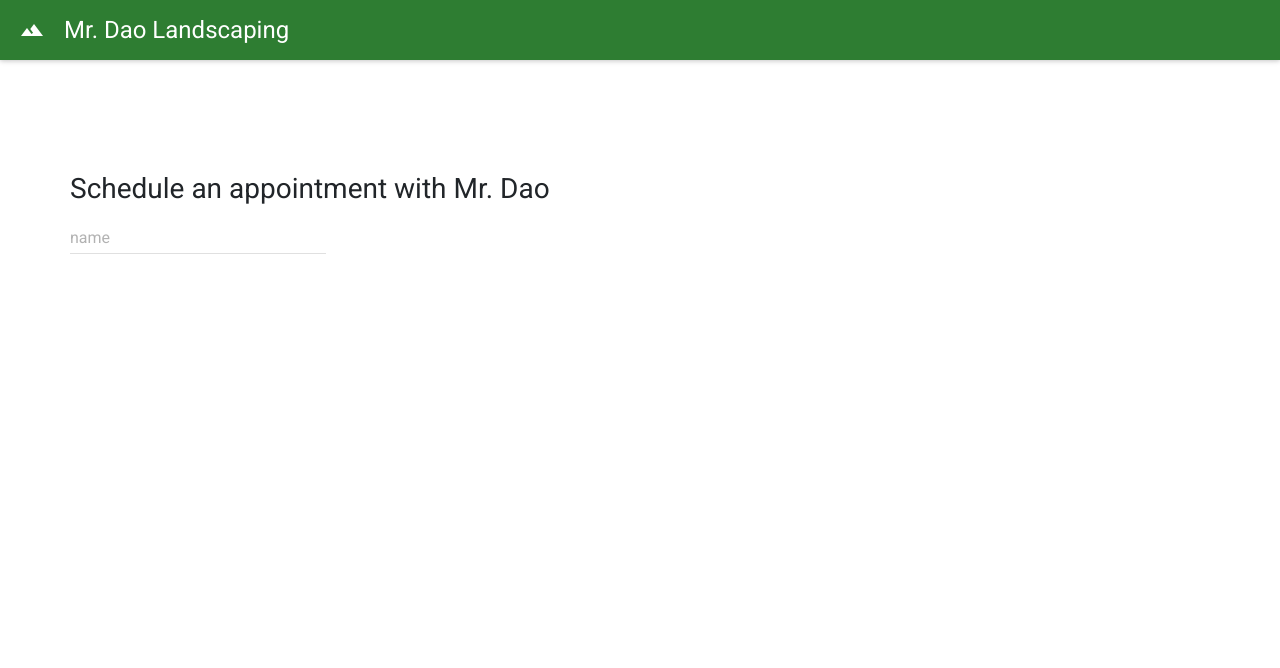
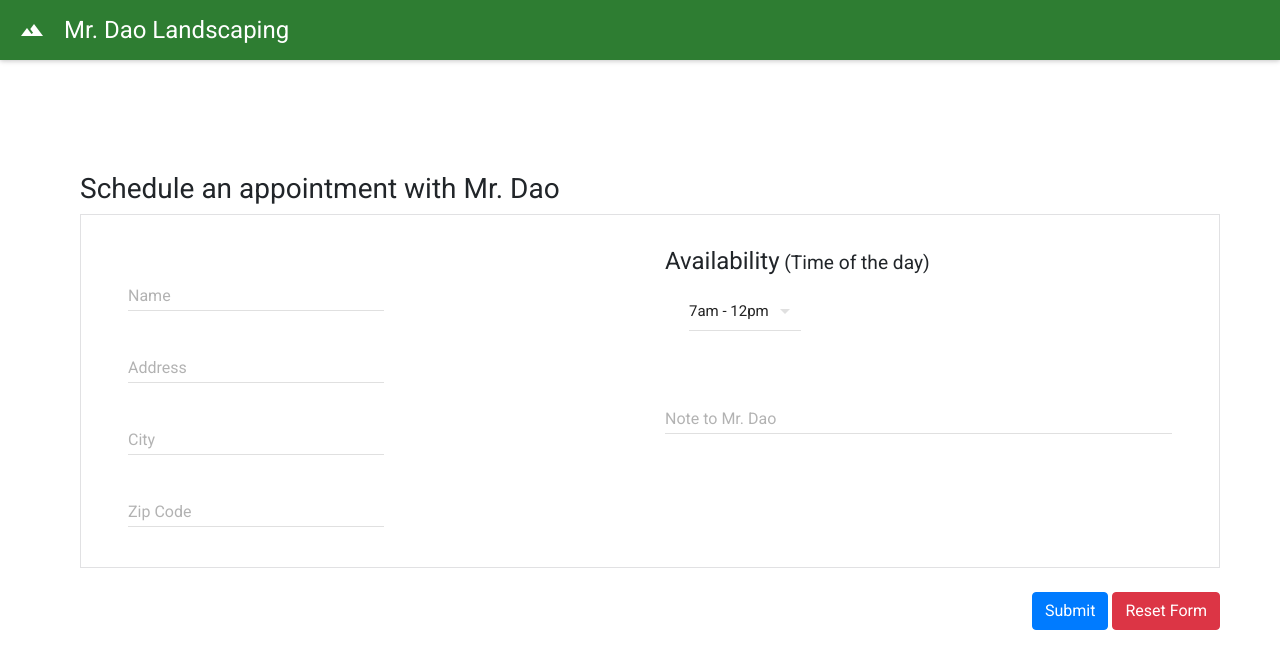
Before and after one commit to zktnguyen/mrdao-landscaping, a React (Create React App) app in the folder new-version/: page /schedule in a window 1280 px wide. Shown: the top 668 px of the page. Built offline with nearby package versions, Linux system fonts and the light colour scheme.

Commit message:
Front-end of the schedule form completed, need to add redux and email routing

```diff
--- a/new-version/src/App.css
+++ b/new-version/src/App.css
@@ -114,7 +114,6 @@ a:hover {
   border-top: 1px solid #e1e1e3;
   background-color: #f4f5f7;
   height: 100%;
-  border: 1px 0 0 0 #eee;
   margin: 0 auto;
   font-size: 16px;
   font-weight: 500;
@@ -132,4 +131,21 @@ a:hover {
     margin: 0 auto; }
 
 .schedule-form {
-  margin: 7rem auto; }
+  margin: 2rem auto; }
+  @media only screen and (min-width: 768px) {
+    .schedule-form {
+      margin: 7rem auto 7rem 5rem; } }
+
+.information-form {
+  border: 1px solid #e1e1e3;
+  padding: 1rem; }
+  @media only screen and (min-width: 768px) {
+    .information-form {
+      padding: 2rem; } }
+
+.schedule-buttons {
+  margin-top: none;
+  float: right;
+  position: relative; }
+  .schedule-buttons .btn {
+    margin-left: 4px; }
--- a/new-version/src/App.js
+++ b/new-version/src/App.js
@@ -1,28 +1,28 @@
 import React from 'react';
 import { Route } from 'react-router-dom';
-import PropTypes from 'prop-types';
+//import PropTypes from 'prop-types';
 
 import NavBar from './components/NavBar';
 import Landing from './components/Landing';
 import ScheduleForm from './components/ScheduleForm';
 import './App.css';
 
-const App = ({ location }) => (
+const App = () => (
   <div>
     <NavBar />
     <div>
-      <Route location={location} exact path="/" component={Landing} />
-      <Route location={location} exact path="/mrdao-landscaping/" component={Landing} />
-      <Route location={location} exact path="/schedule" component={ScheduleForm} />
-      <Route location={location} exact path="/mrdao-landscaping/schedule" component={ScheduleForm} />
+      <Route exact path="/" component={Landing} />
+      <Route exact path="/mrdao-landscaping/" component={Landing} />
+      <Route exact path="/schedule" component={ScheduleForm} />
+      <Route exact path="/mrdao-landscaping/schedule" component={ScheduleForm} />
     </div>
   </div>
 );
 
-App.propTypes = {
-  location: PropTypes.shape({
-    pathname: PropTypes.string.isRequired
-  }).isRequired
-};
+// App.propTypes = {
+//   location: PropTypes.shape({
+//     pathname: PropTypes.string.isRequired
+//   }).isRequired
+// };
 
 export default App;
--- a/new-version/src/App.scss
+++ b/new-version/src/App.scss
@@ -3,6 +3,7 @@ $pic-height: 440px;
 $pic-left: 147px;
 $alternate-bg-color: #f4f5f7;
 $green-color: #2E7D32;
+$border-color: #e1e1e3;
 
 .front-intro {
   background: linear-gradient(rgba(0,0,0,0.5), rgba(0,0,0,0.5)),
@@ -12,7 +13,7 @@ $green-color: #2E7D32;
   -o-background-size: cover;      /* Opera*/
   background-size: cover;
   height: $pic-height;
-  border-bottom: 1px solid #e1e1e3;
+  border-bottom: 1px solid $border-color;
 }
 a {
   color: $grey-color;
@@ -67,7 +68,6 @@ a:hover {
     color: #BDBDBD;
   }
 }
-
 
 .button-list {
   text-align: center;
@@ -139,10 +139,9 @@ a:hover {
 }
 
 #contact {
-  border-top: 1px solid #e1e1e3;
+  border-top: 1px solid $border-color;
   background-color: $alternate-bg-color;
   height: 100%;
-  border: 1px 0 0 0 #eee;
   margin: 0 auto;
   font-size: 16px;
   font-weight:500;
@@ -164,5 +163,25 @@ a:hover {
 }
 
 .schedule-form {
-  margin: 7rem auto;
+  @media only screen and (min-width: 768px) {
+    margin: 7rem auto 7rem 5rem;
+  }
+  margin: 2rem auto;
 }
+
+.information-form {
+  border: 1px solid $border-color;
+  @media only screen and (min-width: 768px) {
+    padding: 2rem;
+  }
+  padding: 1rem;
+}
+
+.schedule-buttons {
+  margin-top: none;
+  float: right;
+  position: relative;
+  .btn {
+    margin-left: 4px;
+  }
+}
--- a/new-version/src/components/ButtonMenu.js
+++ b/new-version/src/components/ButtonMenu.js
@@ -1,6 +1,7 @@
 /* eslint jsx-a11y/anchor-is-valid: "off" */
 import React from 'react';
 import { Link as SmoothLink } from 'react-scroll';
+import { Link } from 'react-router-dom';
 
 const ButtonMenu = () => (
   <div className="button-list animated fadeIn">
@@ -13,9 +14,9 @@ const ButtonMenu = () => (
     >
       Learn More About Us
     </SmoothLink>
-    <button type="button" className="btn btn-secondary btn-lg">
+    <Link to='/schedule' className="btn btn-secondary btn-lg">
       Schedule
-    </button>
+    </Link>
   </div>
 );
 
--- a/new-version/src/components/ScheduleForm.js
+++ b/new-version/src/components/ScheduleForm.js
@@ -1,23 +1,130 @@
 import React, { Component } from 'react';
 import TextField from 'material-ui/TextField';
+import DropDownMenu from 'material-ui/DropDownMenu';
+import MenuItem from 'material-ui/MenuItem';
+import { green800, orange500, blue500 } from 'material-ui/styles/colors';
+
+const styles = {
+  errorStyle: {
+    color: orange500
+  },
+  underlineStyle: {
+    borderColor: green800
+  },
+  floatingLabelStyle: {
+    color: green800
+  },
+  floatingLabelFocusStyle: {
+    color: blue500
+  }
+};
 
 class ScheduleForm extends Component {
   constructor() {
     super();
     this.state = {
-      name: ''
+      data: {
+        name: '',
+        address: '',
+        city: '',
+        zip: 0,
+        appointmentType: '',
+        availability: 1,
+        note: ''
+      }
     };
   }
 
+  onInputChange = e => {
+    const { name } = e.target;
+    let { value } = e.target;
+    if (name === 'zip') value = parseInt(value, 10);
+    this.setState({ data: { ...this.state.data, [name]: value } });
+  };
+
+  handleDropdownChange = (event, index, value) => {
+    const availability = value;
+    this.setState({ data: { ...this.state.data, availability } });
+  };
+
   render() {
+    const { data } = this.state;
     return (
-      <div className="container schedule-form text-center">
-        <div className="row">
-            <h3>Schedule an appointment with Mr. Dao</h3>
+      <div className="container schedule-form">
+        <div className="row  text-center">
+          <h3>Schedule an appointment with Mr. Dao</h3>
         </div>
-        <div className="row">
-          <TextField hintText="name" value={this.state.name} />
-          <br />
+        <div className="row information-form">
+          <div className="col-xs-12 col-md-6 ">
+            <TextField
+              floatingLabelText="Name"
+              hintText="Name (First Last)"
+              value={data.name}
+              name="name"
+              onChange={this.onInputChange}
+              underlineFocusStyle={styles.underlineStyle}
+              floatingLabelFocusStyle={styles.floatingLabelStyle}
+            />
+            <br />
+            <TextField
+              hintText="Street Address"
+              floatingLabelText="Address"
+              name="address"
+              value={data.address}
+              onChange={this.onInputChange}
+              underlineFocusStyle={styles.underlineStyle}
+              floatingLabelFocusStyle={styles.floatingLabelStyle}
+            />
+            <br />
+            <TextField
+              hintText="Serving the East Bay"
+              floatingLabelText="City"
+              name="city"
+              value={data.city}
+              onChange={this.onInputChange}
+              underlineFocusStyle={styles.underlineStyle}
+              floatingLabelFocusStyle={styles.floatingLabelStyle}
+            />
+            <br />
+            <TextField
+              hintText="5-digit code"
+              floatingLabelText="Zip Code"
+              name="zip"
+              value={data.city}
+              onChange={this.onInputChange}
+              underlineFocusStyle={styles.underlineStyle}
+              floatingLabelFocusStyle={styles.floatingLabelStyle}
+            />
+            <br />
+          </div>
+          <div className="col-md-6 col-xs-12" style={{ textAlign: 'left' }}>
+            <h4>Availability<small> (Time of the day)</small></h4>
+            <DropDownMenu
+              name="availability"
+              value={data.availability}
+              onChange={this.handleDropdownChange}
+            >
+              <MenuItem value={1} label="7am - 12pm" primaryText="Morning" />
+              <MenuItem value={2} label="12pm - 5pm" primaryText="Afternoon" />
+              <MenuItem value={3} label="5pm - 9pm" primaryText="Evening" />
+            </DropDownMenu>
+            <br/><br/>
+            <TextField
+              hintText="Message or Notes"
+              floatingLabelText="Note to Mr. Dao"
+              name="note"
+              multiLine fullWidth
+              onChange={this.onInputChange}
+              underlineFocusStyle={styles.underlineStyle}
+              floatingLabelFocusStyle={styles.floatingLabelStyle}
+            /><br />
+          </div>
+        </div>
+        <br/>
+        <div className="row schedule-buttons">
+          <button type="button" className="btn btn-primary">Submit</button>
+          <button type="button" className="btn btn-danger">Reset Form</button>
+
         </div>
       </div>
     );
```
